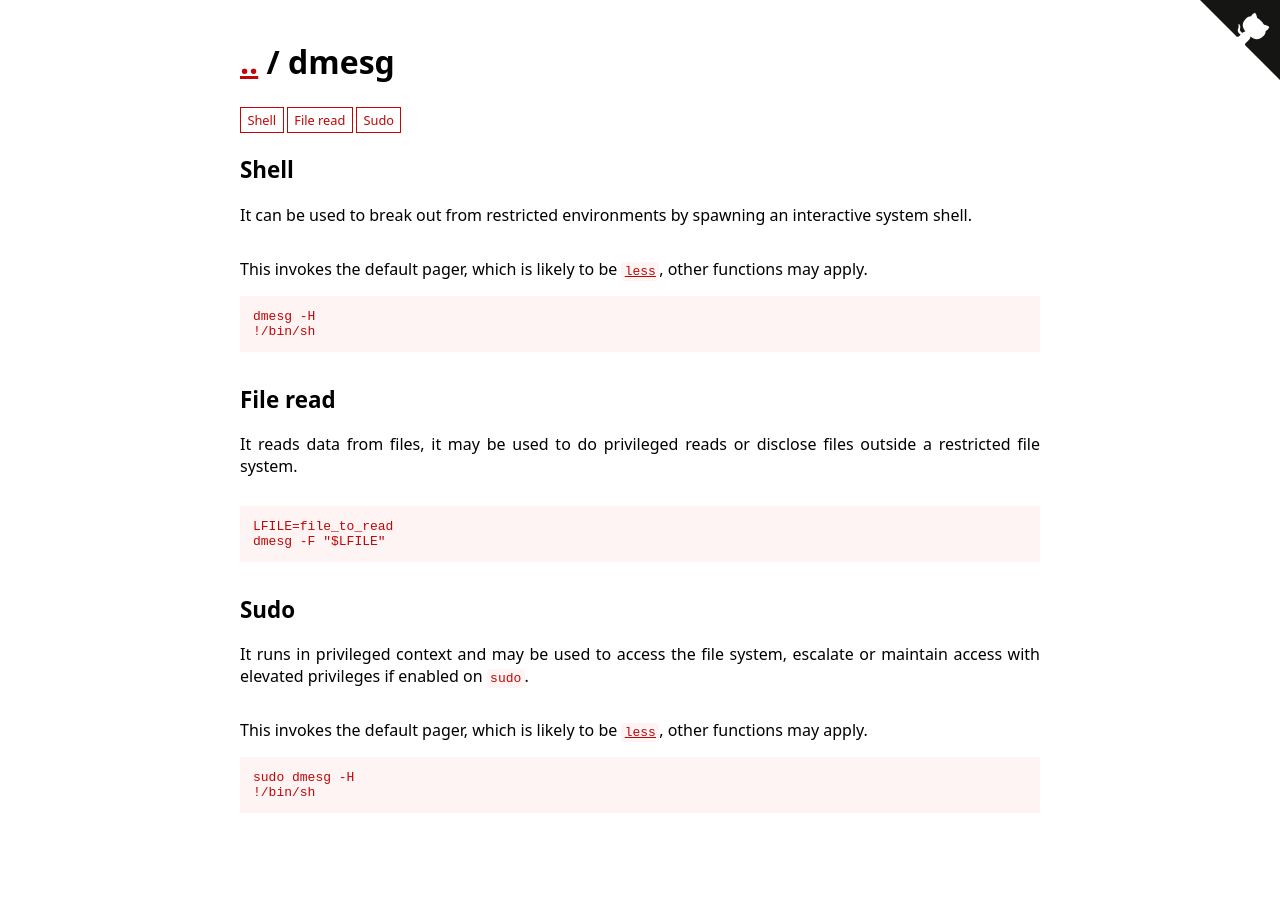
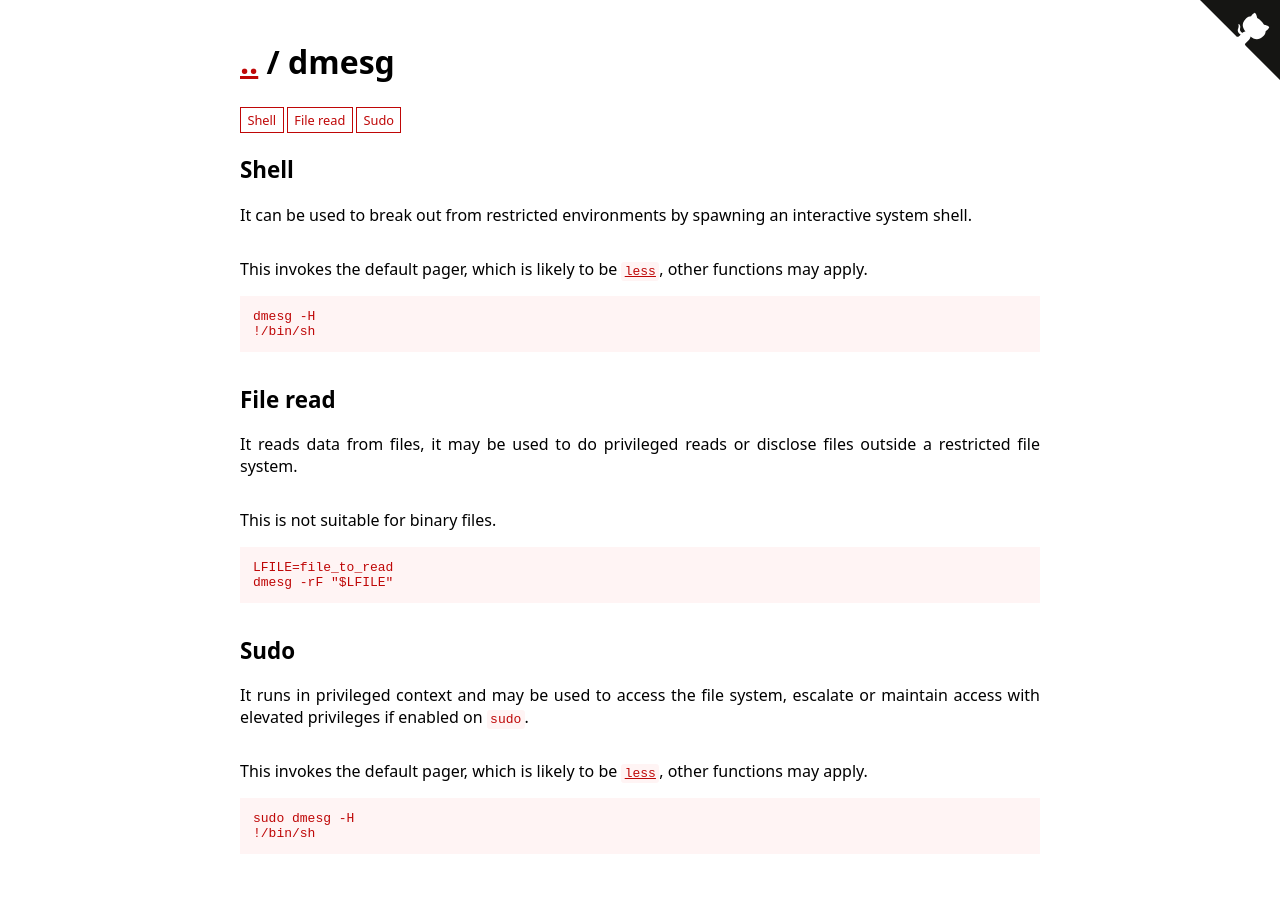
Before and after one commit to GTFOBins/GTFOBins.github.io, a Jekyll site: the page built from _gtfobins/dmesg.md, in a window 1280 px wide. Built offline with Jekyll 4.4.1, drawn with Linux system fonts in a browser that asks for light colours.

Commit message:
Improve and document dmesg file read

```diff
--- a/_gtfobins/dmesg.md
+++ b/_gtfobins/dmesg.md
@@ -1,9 +1,10 @@
 ---
 functions:
   file-read:
-    - code: |
+    - description: This is not suitable for binary files.
+      code: |
         LFILE=file_to_read
-        dmesg -F "$LFILE"
+        dmesg -rF "$LFILE"
   shell:
     - description: This invokes the default pager, which is likely to be [`less`](/gtfobins/less/), other functions may apply.
       code: |
```
